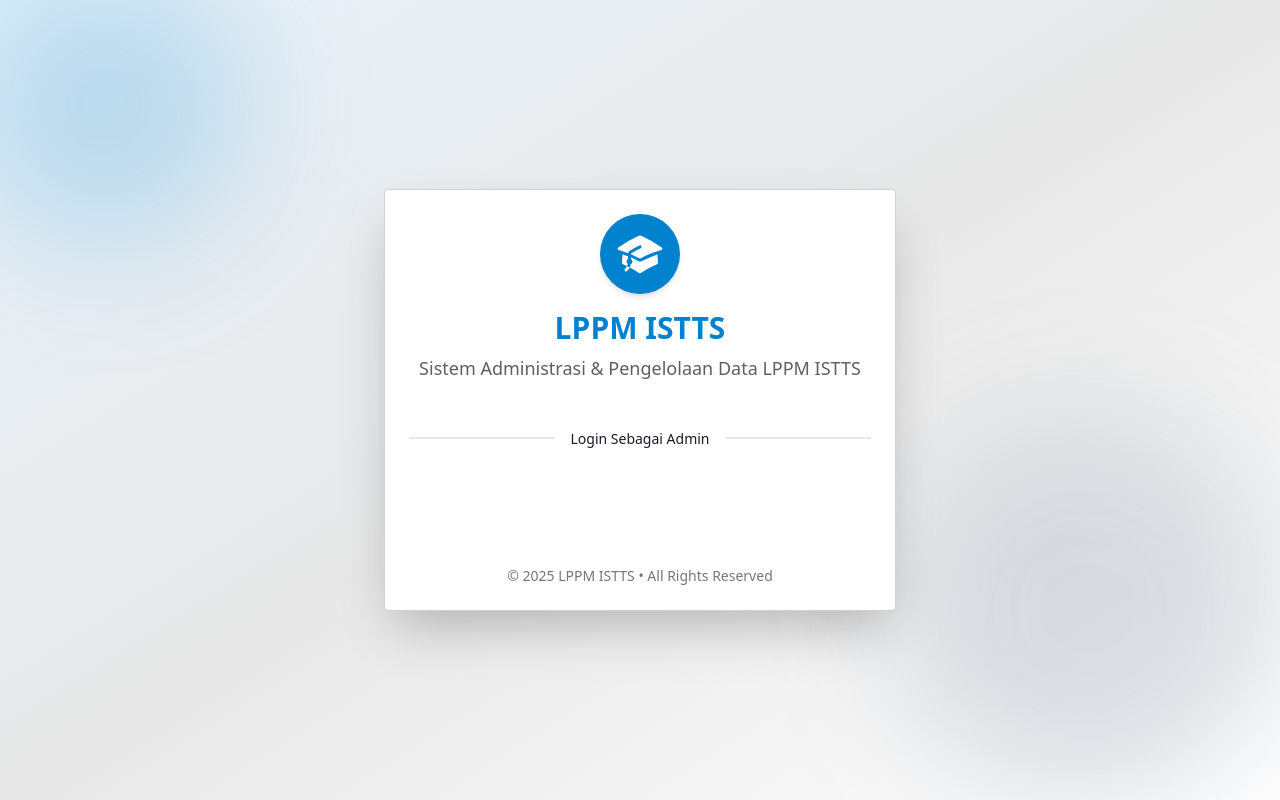
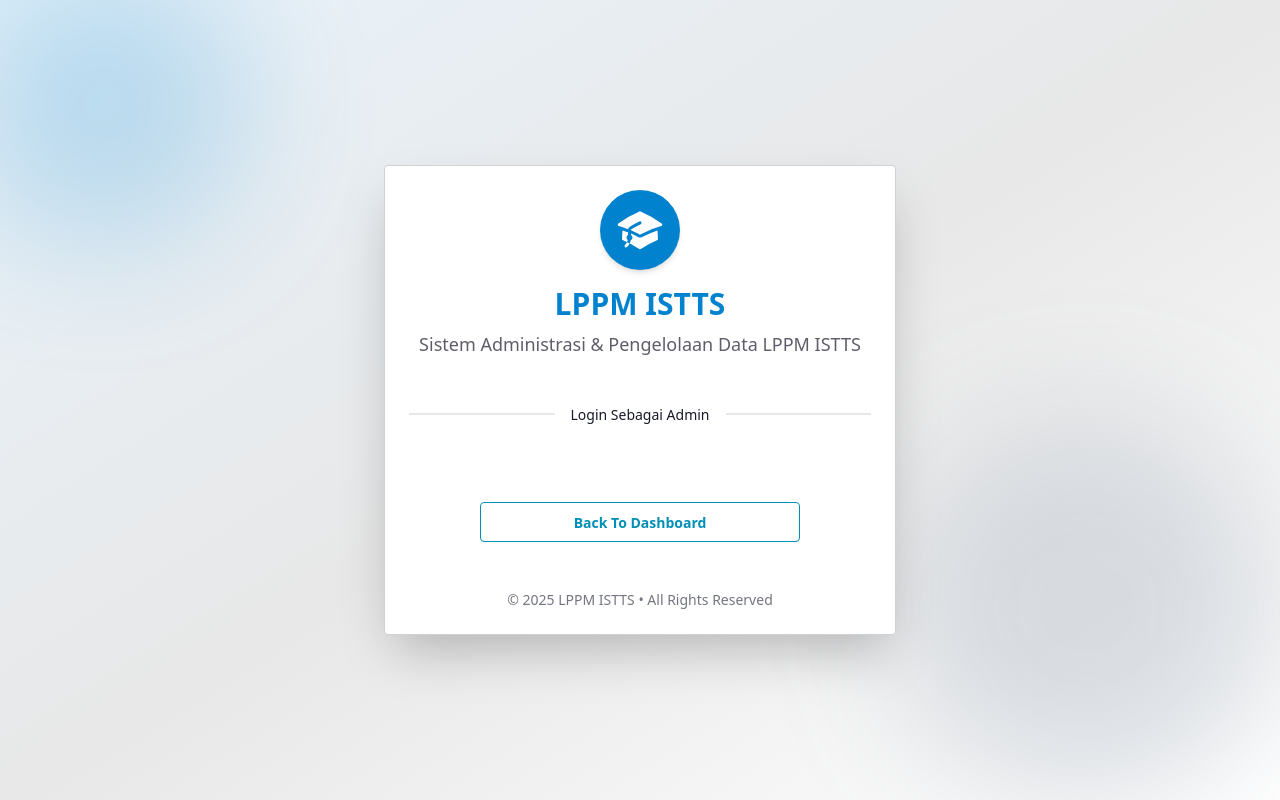
Before and after one commit to RCHD3388/LPPM_ISTTS_Frontend, a React (Vite) app: page /login in a window 1280 px wide. Built offline with nearby package versions, Linux system fonts and the light colour scheme; what chartjs-plugin-datalabels would draw is missing.

Commit message:
udpate login UI

```diff
--- a/src/pages/private/LoginPage.jsx
+++ b/src/pages/private/LoginPage.jsx
@@ -3,7 +3,7 @@ import { AcademicCapIcon } from "@heroicons/react/24/solid";
 import { FcGoogle } from "react-icons/fc";
 import { GoogleLogin } from "@react-oauth/google";
 import { useToast } from "../../context/ToastContext";
-import { useNavigate } from "react-router-dom";
+import { NavLink, useNavigate } from "react-router-dom";
 import apiService from "../../utils/services/apiService";
 import LocalStorageService from "../../utils/services/LocalStorageService";
 
@@ -71,6 +71,7 @@ const LoginPage = () => {
               width="320px" // Sesuaikan lebar jika perlu
             />
           </div>
+          <NavLink to="/" className="btn btn-info btn-outline" style={{width: "320px"}}>Back To Dashboard</NavLink>
 
           {/* Footer */}
           <p className="mt-10 text-sm text-base-content/60">
```
